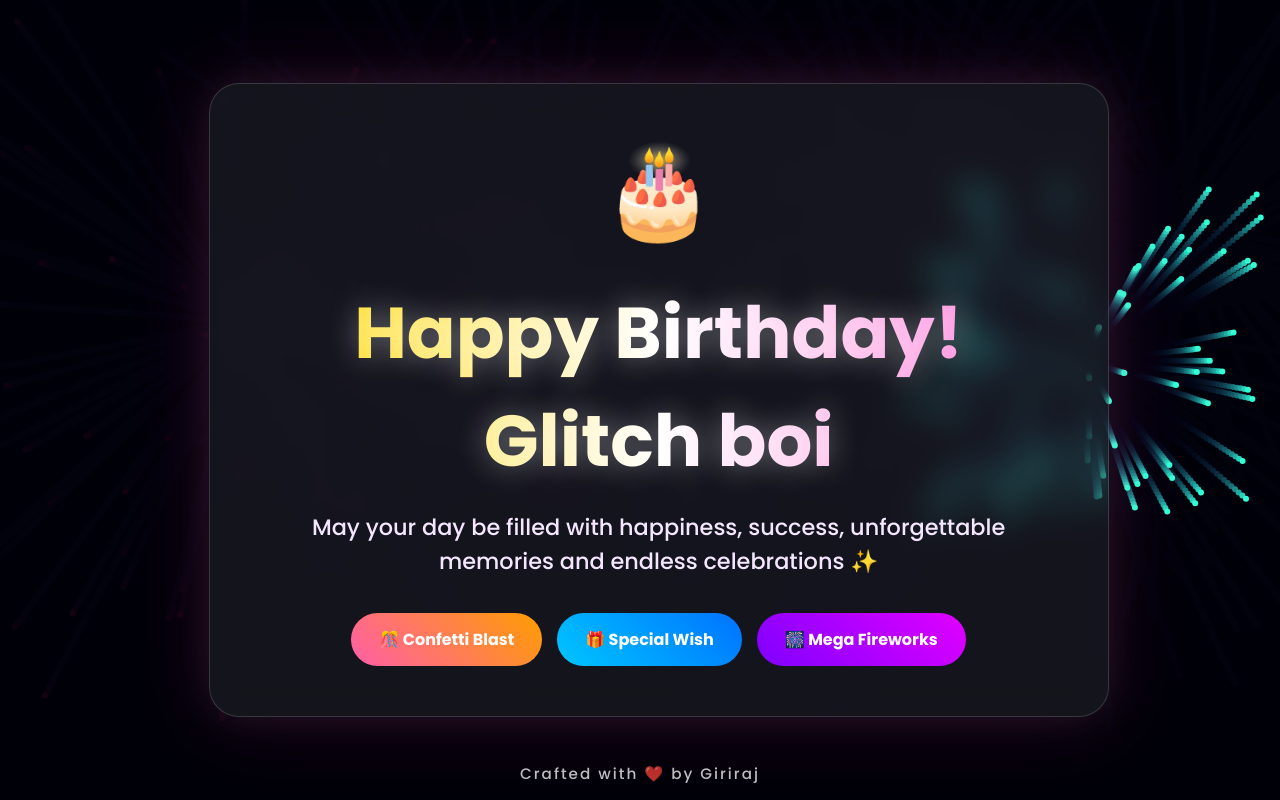
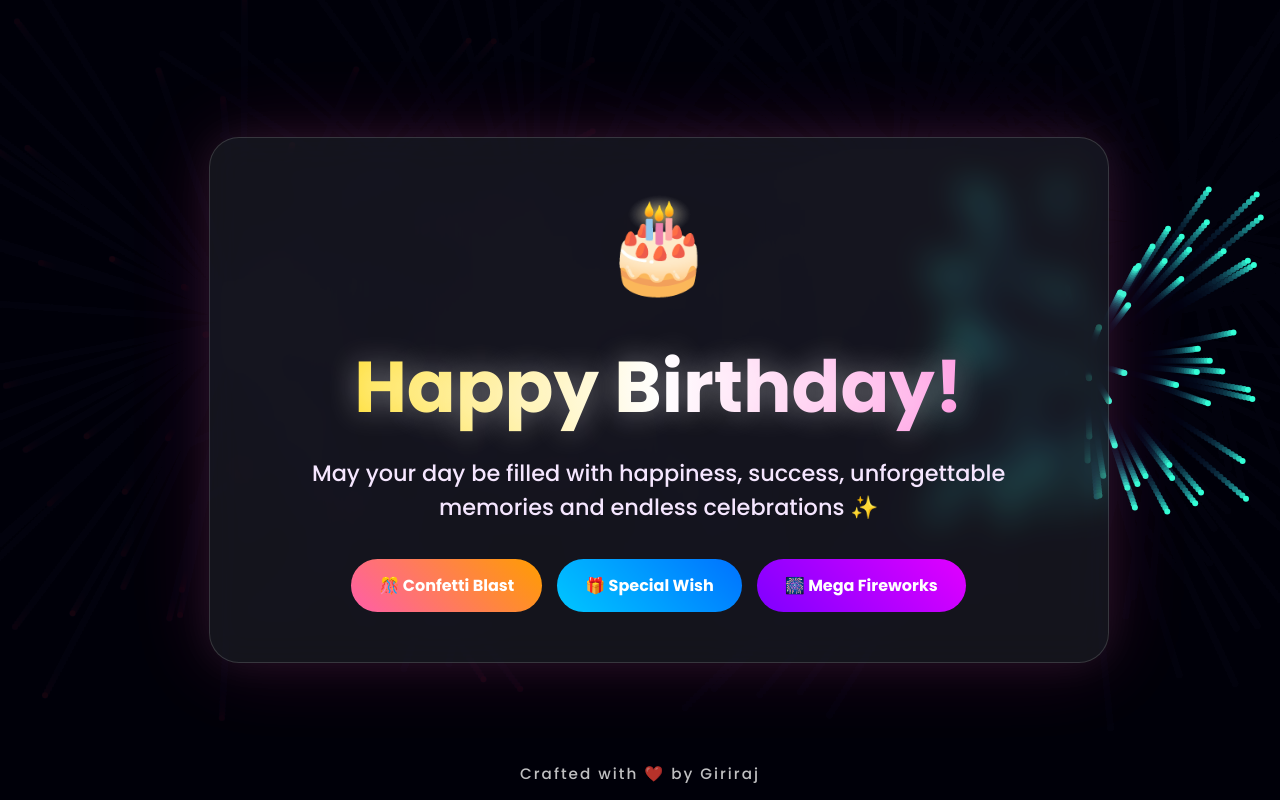
Before and after one commit to Giriraj159/Birthday_wish, a plain HTML site: page index.html in a window 1280 px wide. Both pictures are taken after a click on the button "🎁 Special Wish". Drawn offline with Linux system fonts and the light colour scheme.

Commit message:
Refactor HTML structure and styles for birthday page

```diff
--- a/index.html
+++ b/index.html
@@ -149,7 +149,7 @@ button:hover{
 <div class="container">
     <div class="cake">🎂</div>
 
-    <h1>Happy Birthday! Glitch boi</h1>
+    <h1>Happy Birthday! </h1>
 
     <p class="subtitle">
         May your day be filled with happiness, success,
@@ -198,7 +198,7 @@ function launchConfetti(){
 // Wish Popup
 function birthdayWish(){
     alert(
-    "🎂 Happy Birthday! 🎉\n\nMay your dreams come true, your smile stay bright, and your year be filled with success and happiness!"
+    "🎂 Happy Birthday! Glitch boi 🎉\n\nMay your dreams come true, your smile stay bright, and your year be filled with success and happiness!"
     );
 }
 
```
